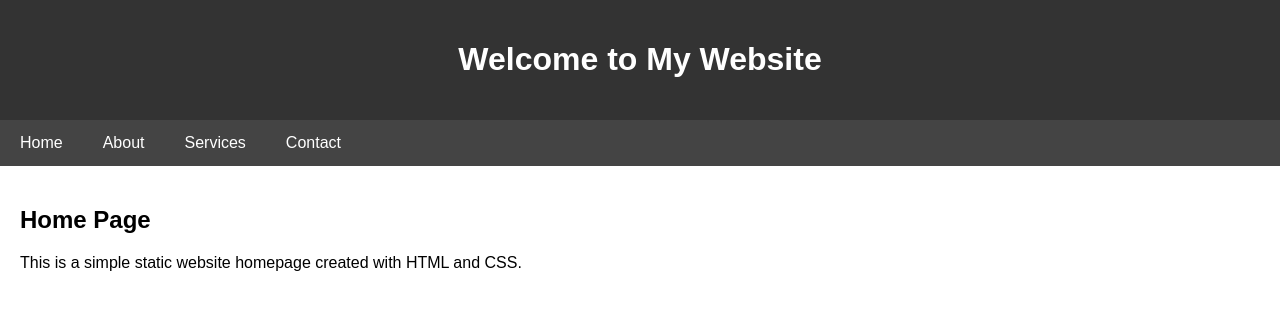
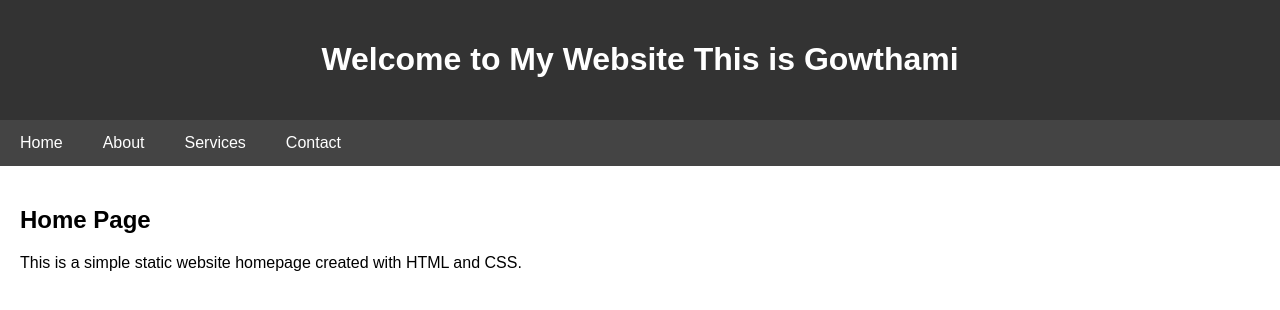
Before and after one commit to Gowthamiinturi/s3-static-us-east-1, a plain HTML site: page shopping.html in a window 1280 px wide. Drawn offline with Linux system fonts and the light colour scheme.

Commit message:
Update shopping.html

```diff
--- a/shopping.html
+++ b/shopping.html
@@ -54,7 +54,7 @@
 <body>
 
   <header>
-    <h1>Welcome to My Website</h1>
+    <h1>Welcome to My Website This is Gowthami</h1>
   </header>
 
   <nav>
```
